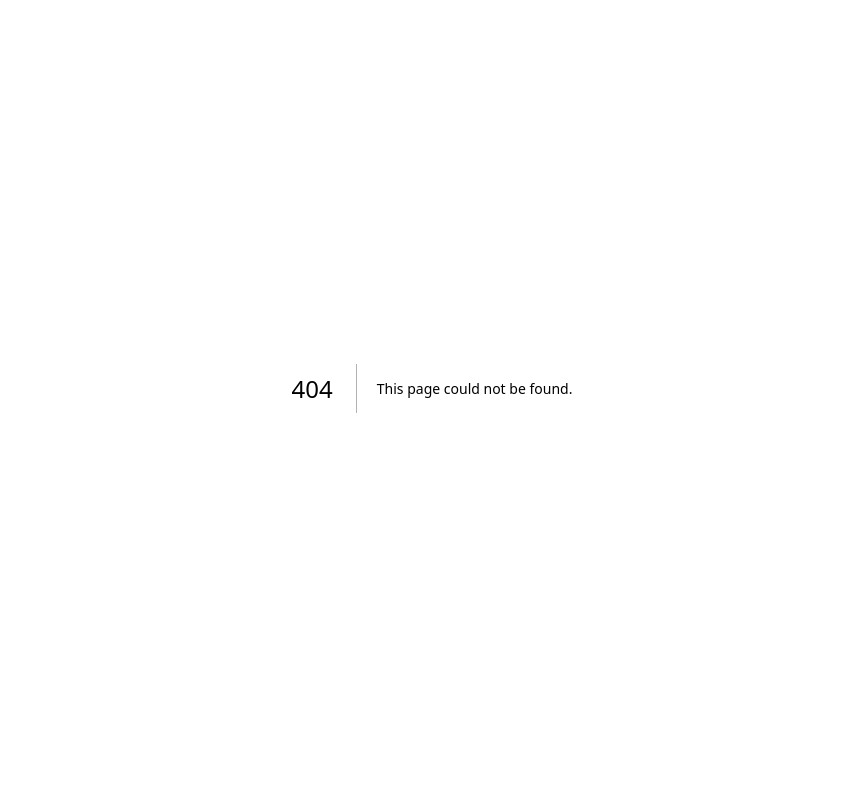
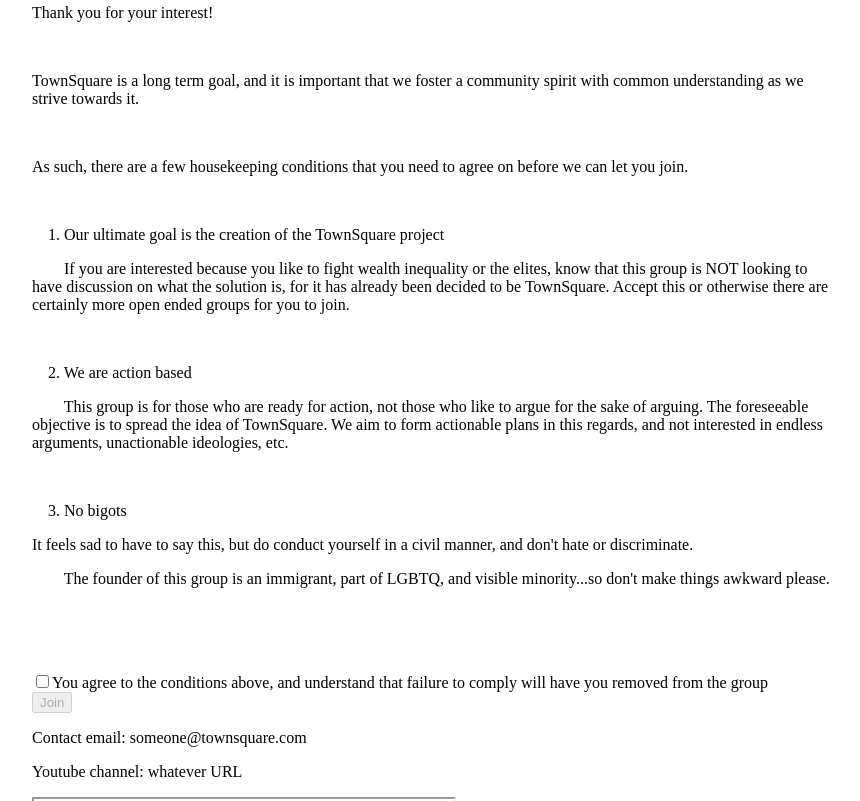
Before and after one commit to SeanVancouver/townsquare_app, a Next.js app: page /join in a window 1280 px wide. Before the commit this address had no page. Shown: the part 680-1481 px from the top of the page, without its empty margins (208-1068 px from the left). Built offline with nearby package versions, Linux system fonts and the light colour scheme; grey boxes are pictures that could not be loaded.

Commit message:
done join page

```diff
--- /dev/null
+++ b/app/join/page.js
@@ -0,0 +1,64 @@
+'use client'
+
+import JoinModal from '@/components/JoinModal';
+import React, { useState } from 'react'
+
+function page() {
+
+    const [isOpen, setIsOpen] = useState(false);
+
+    const [isChecked, setIsChecked] = useState(false);
+    const [showFirstPage, setShowFirstPage] = useState(true);
+
+    const handleCheckboxChange = (event) => {
+        setIsChecked(event.target.checked);
+    };
+
+    const handleJoinClick = () => {
+        setIsOpen(true);
+    };
+
+    return (
+        <>
+            <div className='firstPage'>
+                <p>Thank you for your interest!</p>
+                <p><br /></p>
+                <p>TownSquare is a long term goal, and it is important that we foster a community spirit with common understanding as we strive towards it.&nbsp;</p>
+                <p><br /></p>
+                <p>As such, there are a few housekeeping conditions that you need to agree on before we can let you join.&nbsp;</p>
+                <p><br /></p>
+                <p>&nbsp; &nbsp; 1. Our ultimate goal is the creation of the TownSquare project</p>
+                <p>&nbsp; &nbsp; &nbsp; &nbsp; If you are interested because you like to fight wealth inequality or the elites, know that this group is NOT looking to have discussion on what the solution is, for it has already been decided to be TownSquare. Accept this or otherwise there are certainly more open ended groups for you to join.</p>
+                <p><br /></p>
+                <p>&nbsp; &nbsp; 2. We are action based&nbsp;</p>
+                <p>&nbsp; &nbsp; &nbsp; &nbsp; This group is for those who are ready for action, not those who like to argue for the sake of arguing. The foreseeable objective is to spread the idea of TownSquare. We aim to form actionable plans in this regards, and not interested in endless arguments, unactionable ideologies, etc.</p>
+                <p><br /></p>
+                <p>&nbsp; &nbsp; 3. No bigots</p>
+                <p>It feels sad to have to say this, but do conduct yourself in a civil manner, and don't hate or discriminate.</p>
+                <p>&nbsp; &nbsp; &nbsp; &nbsp; The founder of this group is an immigrant, part of LGBTQ, and visible minority...so don&apos;t make things awkward please.</p>
+                <p><br /></p>
+                <p><br /></p>
+                <div>
+                    <input
+                        type="checkbox"
+                        id="scales"
+                        name="scales"
+                        checked={isChecked}
+                        onChange={handleCheckboxChange}
+                    />
+                    <label htmlFor="scales">You agree to the conditions above, and understand that failure to comply will have you removed from the group</label>
+                </div>
+
+                <button
+                    disabled={!isChecked}
+                    onClick={handleJoinClick}
+                >
+                    Join
+                </button>
+            </div>
+            <JoinModal isOpen={isOpen} setIsOpen={setIsOpen} />
+        </>
+    )
+}
+
+export default page
--- a/app/who/page.js
+++ b/app/who/page.js
@@ -1,7 +1,6 @@
 'use client'
 
 import JoinModal from '@/components/JoinModal';
-import Link from 'next/link';
 import { useState } from 'react';
 
 const Index = () => {
--- a/components/Footer.js
+++ b/components/Footer.js
@@ -35,8 +35,8 @@ const Footer = () => {
     <>
       <div className='flex w-full'>
         <div className='flex-1'>
-          <p>Email: <span>someone@townsquare.com</span></p>
-          <p>Youtube: <span>whatever URL</span></p>
+          <p>Contact email: <span>someone@townsquare.com</span></p>
+          <p>Youtube channel: <span>whatever URL</span></p>
           <iframe width="420" height="315"
             src="https://www.youtube.com/embed/tgbNymZ7vqY">
           </iframe>
--- a/components/JoinModal.js
+++ b/components/JoinModal.js
@@ -37,7 +37,7 @@ const JoinModal = ({ isOpen, setIsOpen }) => {
                     <p>&nbsp; &nbsp; &nbsp; &nbsp; If you are interested because you like to fight wealth inequality or the elites, know that this group is NOT looking to have discussion on what the solution is, for it has already been decided to be TownSquare. Accept this or otherwise there are certainly more open ended groups for you to join.</p>
                     <p><br /></p>
                     <p>&nbsp; &nbsp; 2. We are action based&nbsp;</p>
-                    <p>&nbsp; &nbsp; &nbsp; &nbsp; This group is for those who are ready for action, not those who like to argue for the sake of arguing. The foreseeable objective is to spread the idea of TownSquare. We aim to form actionable plans in this regards, and not interested in endless arguments, unactionable ideologies, etc.</p>
+                    <p>&nbsp; &nbsp; &nbsp; &nbsp; This group is for those who are ready for action, not those who like to argue for the sake of arguing. The foreseeable objective is to spread the idea of TownSquare. We aim to form actionable plans in this regards, and not interested in endless arguments, unactionable ideologies, ceaseless news sharing, etc.</p>
                     <p><br /></p>
                     <p>&nbsp; &nbsp; 3. No bigots</p>
                     <p>It feels sad to have to say this, but do conduct yourself in a civil manner, and don't hate or discriminate.</p>
@@ -52,7 +52,7 @@ const JoinModal = ({ isOpen, setIsOpen }) => {
                             checked={isChecked}
                             onChange={handleCheckboxChange}
                         />
-                        <label htmlFor="scales">You agree to the conditions above, and understand that failure to comply will have you removed from the group</label>
+                        <label htmlFor="scales">You agree to the conditions above, and understand that failure to comply may cause your removal from the group</label>
                     </div>
 
                     <button
--- a/components/NavBar.js
+++ b/components/NavBar.js
@@ -50,6 +50,9 @@ const NavBar = () => {
         else if (path.startsWith('/who')) {
             setActiveLink('/who');
         }
+        else if (path.startsWith('/join')) {
+            setActiveLink('/join');
+        }
         else {
             setActiveLink('/what');
         }
@@ -94,6 +97,7 @@ const NavBar = () => {
                 </div>
                 <Link className={`${activeLink !== "/how" && 'no-underline'} text-[black] underline-offset-8 text-[1.6rem]`} href="/how" onClick={() => setActiveLink("/how")}>How</Link>
                 <Link className={`${activeLink !== "/who" && 'no-underline'} text-[black] underline-offset-8 text-[1.6rem]`} href="/who" onClick={() => setActiveLink("/who")}>Who</Link>
+                <Link className={`${activeLink !== "/join" && 'no-underline'} text-[black] underline-offset-8 text-[1.6rem]`} href="/join" onClick={() => setActiveLink("/who")}>Join</Link>
             </div>
             <img src="https://media.cntraveler.com/photos/5c240136e223c55afc3e4206/16:9/w_2240,c_limit/Vancouver-Art-Gallery_VAG-ARCH-2006-015.jpg" alt="Girl in a jacket" width="500" height="600" />
 
--- a/components/why/BaseModal.js
+++ b/components/why/BaseModal.js
@@ -22,7 +22,7 @@ const BaseModal = ({ isOpen, clearForm, children }) => {
     }
 
     return (
-        <div className="fixed inset-0 bg-blue-500 w-full h-full z-[2]" onClick={(e) => {
+        <div className="fixed inset-0 bg-blue-500 w-full h-full z-[20]" onClick={(e) => {
             e.stopPropagation();
             clearForm();
         }}>
```
